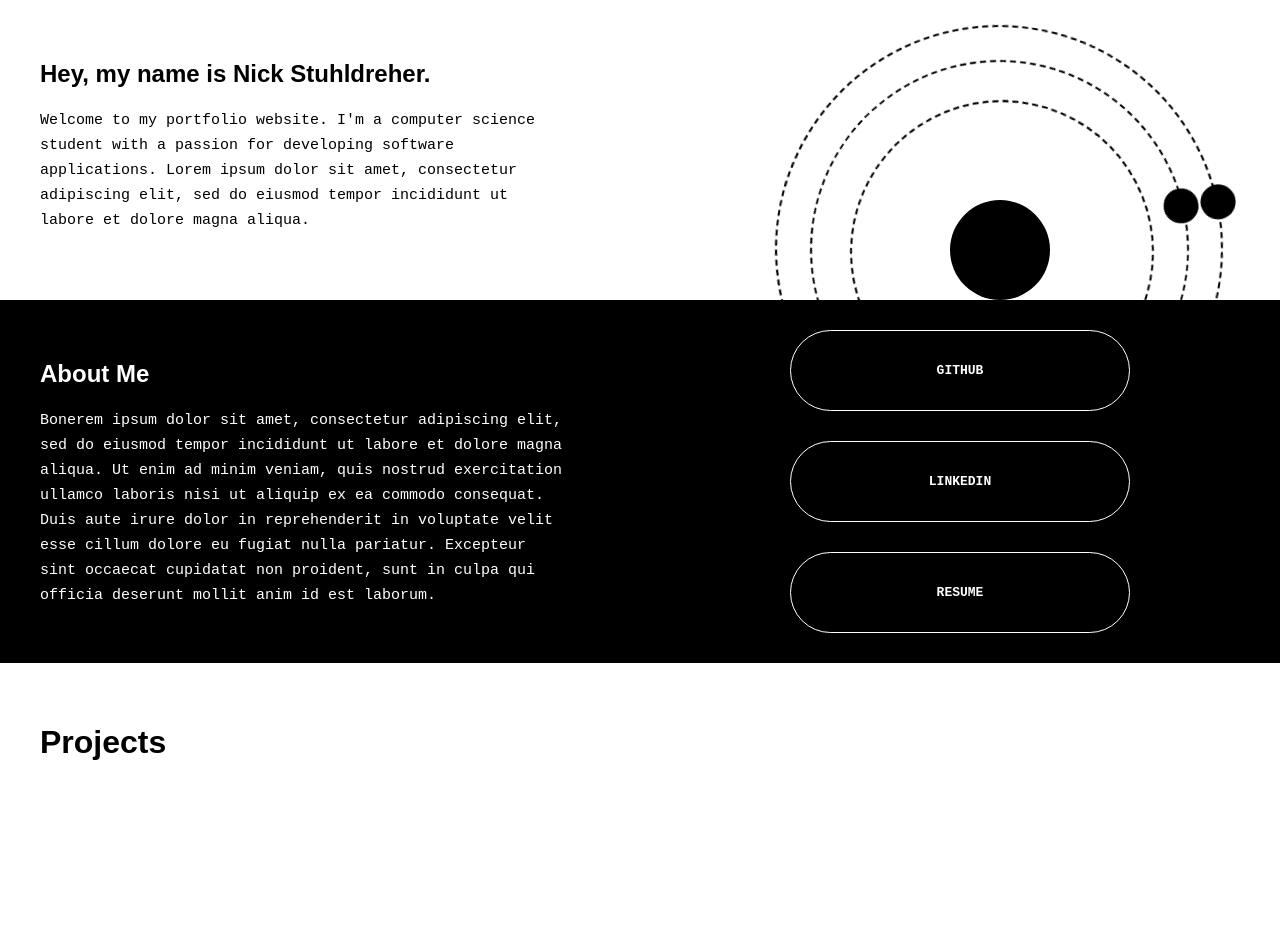
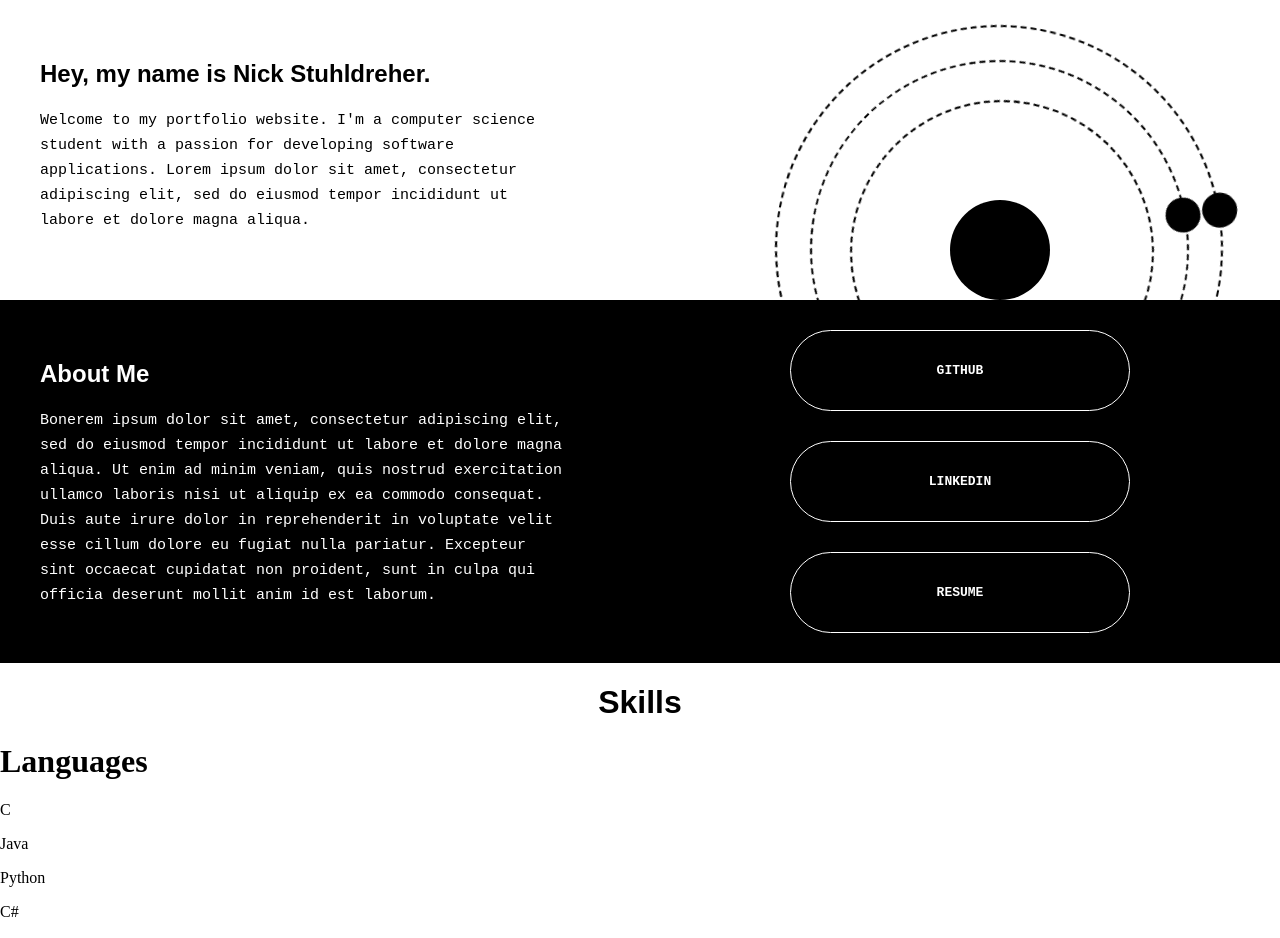
Before and after one commit to nstuhldreher1/PortfolioWebsite, a React (Create React App) app in the folder my-app/: page / in a window 1280 px wide. Shown: the top 938 px of the page. Before the commit the page ends 823 px from the top, so only its background shows below. Built offline with nearby package versions, Linux system fonts and the light colour scheme.

Commit message:
Added components for skills section.

```diff
--- a/my-app/src/App.js
+++ b/my-app/src/App.js
@@ -1,6 +1,7 @@
 import PortfolioHeader from './components/PortfolioHeader';
 import AboutMe from './components/AboutMe';
 import Projects from './components/Projects';
+import Skills from './components/Skills';
 
 import './App.css';
 function App() {
@@ -12,6 +13,7 @@ function App() {
         <div id="App">
           <PortfolioHeader/>
           <AboutMe/>
+          <Skills/>
           <Projects/>
         </div>
 
--- /dev/null
+++ b/my-app/src/components/Skill.js
@@ -0,0 +1,7 @@
+function Skill(prop){
+    return(
+        <p>{prop.name}</p>
+    );
+}
+
+export default Skill;
--- /dev/null
+++ b/my-app/src/components/SkillBlock.js
@@ -0,0 +1,18 @@
+import Skill from "./Skill.js";
+function SkillBlock(props){
+    return(
+        <div id= "skill-block">
+            <h1 id="skill-name">{props.name}</h1>
+
+            {/*Display the skills */}
+            {props.skills.map(skill =>{
+                return(
+                    <Skill image = {skill[0]} name={skill[1]}></Skill>
+                );
+            })}
+
+        </div>
+    );
+}
+
+export default SkillBlock;
--- /dev/null
+++ b/my-app/src/components/Skills.css
@@ -0,0 +1,4 @@
+#skill-title{
+    font-family: Arial, Helvetica, sans-serif;
+    text-align: center;
+}
--- /dev/null
+++ b/my-app/src/components/Skills.js
@@ -0,0 +1,19 @@
+import SkillBlock from './SkillBlock';
+import './Skills.css'
+
+let props = [
+    {
+        name: "Languages",
+        skills: [ ["image", "C"], ["image","Java"], ["image","Python"], ["image","C#"], ["image","C++"], ["image","JavaScript"], ["image", "CSS"], ["image", "HTML"], ["image", "Haskell"]]
+    }
+];
+function Skills(){
+    return(
+        <div id="skills">
+            <h1 id = "skill-title">Skills</h1>
+            <SkillBlock name = {props[0].name} skills = {props[0].skills}></SkillBlock>
+        </div>
+    );
+}
+
+export default Skills;
```
Also changed, not shown: my-app/src/components/Skill.css (added), my-app/src/components/SkillBlock.css (added).
